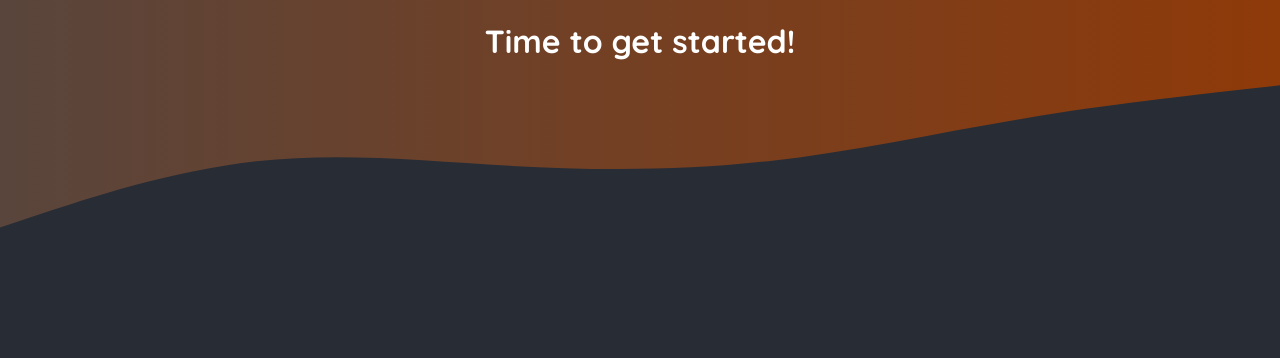
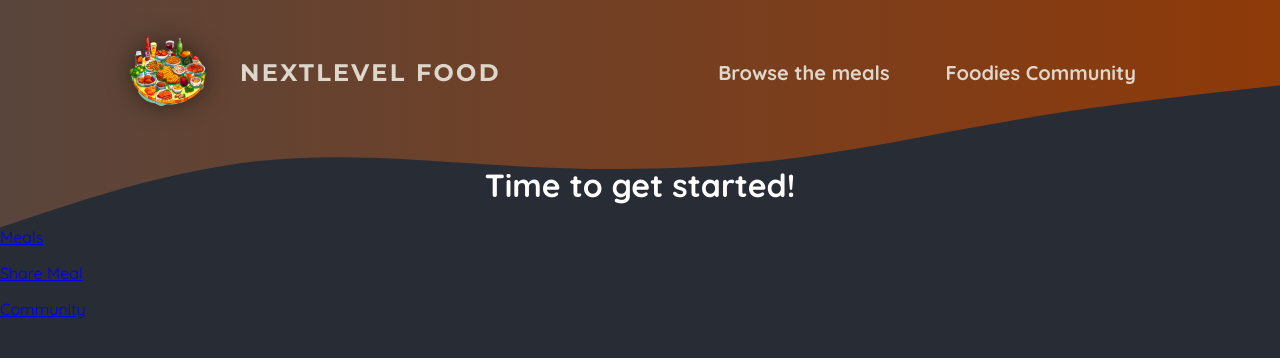
Before and after one commit to rupamsutar/Next-Food-App, a Next.js app: page / in a window 1280 px wide. Shown: the top 358 px of the page. Built offline with nearby package versions, Linux system fonts and the light colour scheme.

Commit message:
Routing Layouts and header part completed

```diff
--- /dev/null
+++ b/app/community/page.js
@@ -0,0 +1,5 @@
+export default function Community() {
+    return(
+        <h1>Community</h1>
+    )
+}
--- a/app/layout.js
+++ b/app/layout.js
@@ -1,3 +1,4 @@
+import MainHeader from '@/components/main-header';
 import './globals.css';
 
 export const metadata = {
@@ -29,7 +30,7 @@
             ></path>
           </svg>
         </div>
-
+        <MainHeader />
         {children}
       </body>
     </html>
--- /dev/null
+++ b/app/meals/page.js
@@ -0,0 +1,5 @@
+export default function MealsPage() {
+    return(
+        <h1>Meals Page</h1>
+    )
+}
--- a/app/page.js
+++ b/app/page.js
@@ -1,9 +1,14 @@
+import Link from "next/link";
+
 export default function Home() {
   return (
     <main>
       <h1 style={{ color: 'white', textAlign: 'center' }}>
         Time to get started!
       </h1>
+      <p><Link href="/meals">Meals</Link></p>
+      <p><Link href="meals/share">Share Meal</Link></p>
+      <p><Link href="/community">Community</Link></p>
     </main>
   );
 }
--- /dev/null
+++ b/components/main-header.js
@@ -0,0 +1,25 @@
+import Link from "next/link";
+import logoImg from "@/assets/logo.png"
+import classes from "./main-header.module.css";
+
+export default function MainHeader() {
+    return (
+        <header className={classes.header}>
+            <Link href="/" className={classes.logo}>
+                <img src={logoImg.src} alt="A plate with food on it"></img>
+                NextLevel Food
+            </Link>
+
+            <nav className={classes.nav}>
+                <ul>
+                    <li>
+                        <Link href="/meals">Browse the meals</Link>
+                    </li>
+                    <li>
+                        <Link href="/community">Foodies Community</Link>
+                    </li>
+                </ul>
+            </nav>
+        </header>
+    )
+}
--- /dev/null
+++ b/components/main-header.module.css
@@ -0,0 +1,67 @@
+.header {
+    display: flex;
+    justify-content: space-between;
+    align-items: center;
+    padding: 2rem 1rem;
+  }
+
+  @media (min-width: 768px) {
+    .header {
+      padding: 2rem 10%;
+    }
+  }
+
+  .nav ul {
+    list-style: none;
+    margin: 0;
+    padding: 0;
+    display: flex;
+    gap: 1.5rem;
+    /* font-family: 'Montserrat', sans-serif; */
+    font-size: 1.25rem;
+  }
+
+  .nav a {
+    text-decoration: none;
+    color: #ddd6cb;
+    font-weight: bold;
+    padding: 0.5rem 1rem;
+    border-radius: 0.5rem;
+  }
+
+  .nav a:hover,
+  .nav a:active {
+    background: linear-gradient(90deg, #ff8a05, #f9b331);
+    background-clip: text;
+    -webkit-background-clip: text;
+    -webkit-text-fill-color: transparent;
+    text-shadow: 0 0 18px rgba(248, 190, 42, 0.8);
+  }
+
+  .active {
+    background: linear-gradient(90deg, #ff8a05, #f9b331);
+    background-clip: text;
+    -webkit-background-clip: text;
+    -webkit-text-fill-color: transparent;
+  }
+
+  .logo {
+    display: flex;
+    align-items: center;
+    justify-content: center;
+    gap: 2rem;
+    text-decoration: none;
+    color: #ddd6cb;
+    font-weight: bold;
+    font-family: 'Montserrat', sans-serif;
+    letter-spacing: 0.15rem;
+    text-transform: uppercase;
+    font-size: 1.5rem;
+  }
+
+  .logo img {
+    width: 5rem;
+    height: 5rem;
+    object-fit: contain;
+    filter: drop-shadow(0 0 0.75rem rgba(0, 0, 0, 0.5));
+  }
```
Also changed, not shown: app/meals/[meal]/page.js (added, +8 -0 lines), app/meals/share/page.js (added, +7 -0 lines), 1 other file (tests, documents, lock files or other folders).
